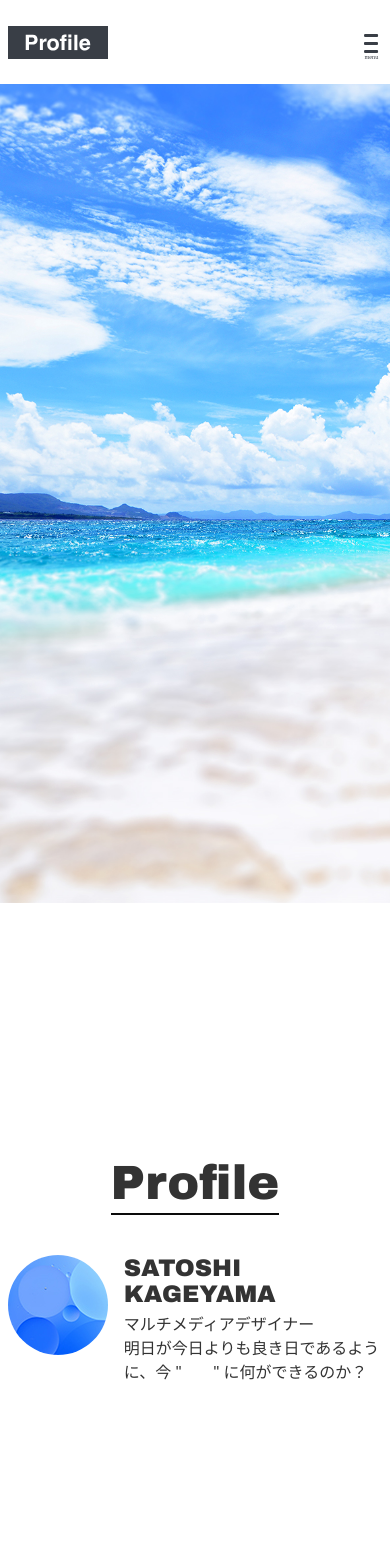
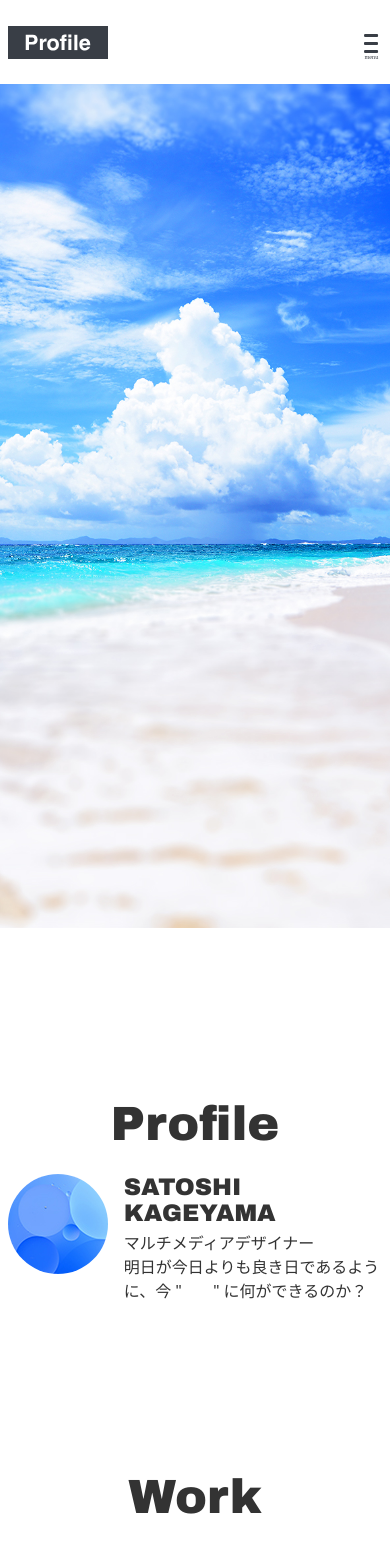
Before and after one commit to 12kagetti12/profile, a Next.js app: page / in a window 390 px wide. Shown: the top 1545 px of the page. Built offline with nearby package versions, Linux system fonts and the light colour scheme.

Commit message:
💄 fix how to show mainvisual and title

```diff
--- a/src/pages/index.jsx
+++ b/src/pages/index.jsx
@@ -41,14 +41,14 @@ export default function Home() {
             alt="mainVisual"
             width={1920}
             height={1280}
-            sizes="(max-width:640px) 100vw,(max-width:1200px) 100vw,100vw"
+            sizes="(max-width:640px) 100vh,(max-width:1200px) 100vh,100vh"
             priority
           />
         </div>
 
         <section className={styles.l_addMaxWidth_xCenter_yColumn} id="areaProfile">
           <div className={styles.l_xCenter_yColumn}>
-            <h1 className={`${styles.p_sectionTitleMargin} ${styles.p_sectionTitleUnderline}`}> Profile</h1>
+            <h1 className={styles.p_sectionTitleMargin}>Profile</h1>
             <div className={styles.l_xCenter_yCenter}>
               <img className={styles.p_roundUpImage} src="/profile_水玉模様.jpg" alt="プロフィール写真"/>
               <div>
@@ -63,7 +63,7 @@ export default function Home() {
 
         <section className={styles.l_addMaxWidth_xCenter_yColumn} id="areaWork">
           <div className={styles.l_xCenter_yColumn}>
-            <h1 className={`${styles.p_sectionTitleMargin} ${styles.p_sectionTitleUnderline}`}>Work</h1>
+            <h1 className={styles.p_sectionTitleMargin}>Work</h1>
             <ul className={styles.l_grid_x25rem_1fr}>
               {WORK.map((item) => (
                 <ContentCard
--- a/src/styles/Home.module.css
+++ b/src/styles/Home.module.css
@@ -35,8 +35,8 @@
 .c_mainVisual {
   max-width: 1920px;
   margin: 0 auto;
-  margin-top: 7vh;
-  padding-bottom: 20vh;
+  margin-top: 10vh;
+  padding-bottom: 10vh;
 }
 
 .c_responsive {
@@ -48,14 +48,13 @@
   .c_responsive {
 		object-fit: cover;
 		height: 100vh;
-		object-position: -45vw;
 	}
 }
 
 /* Project -----------------------*/
 
 .p_sectionTitleMargin {
-  margin: 0px 16px 40px;
+  margin: 0px 16px 24px;
 }
 
 .p_sectionTitleUnderline {
```
